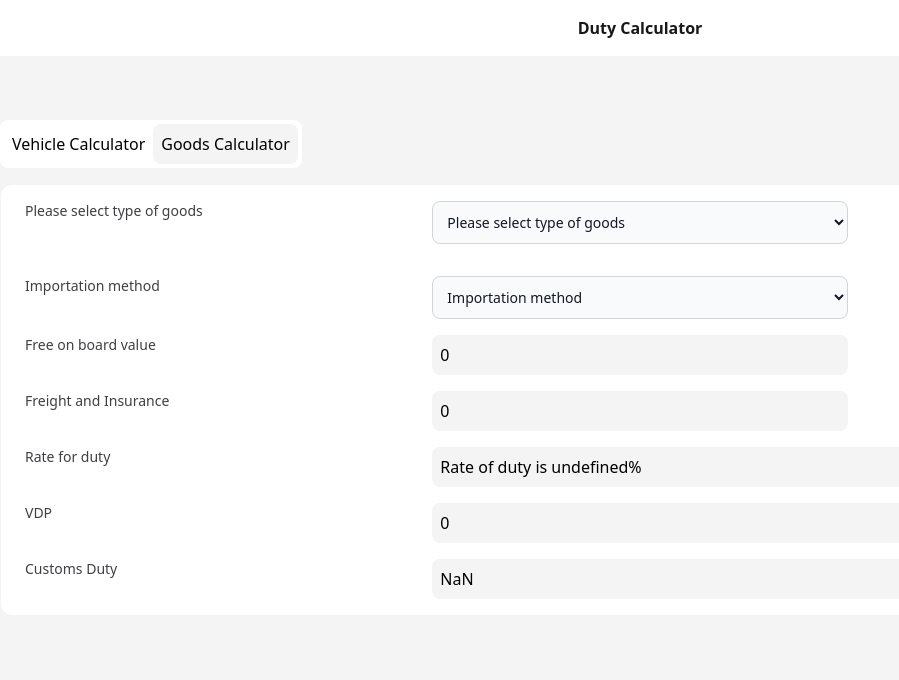
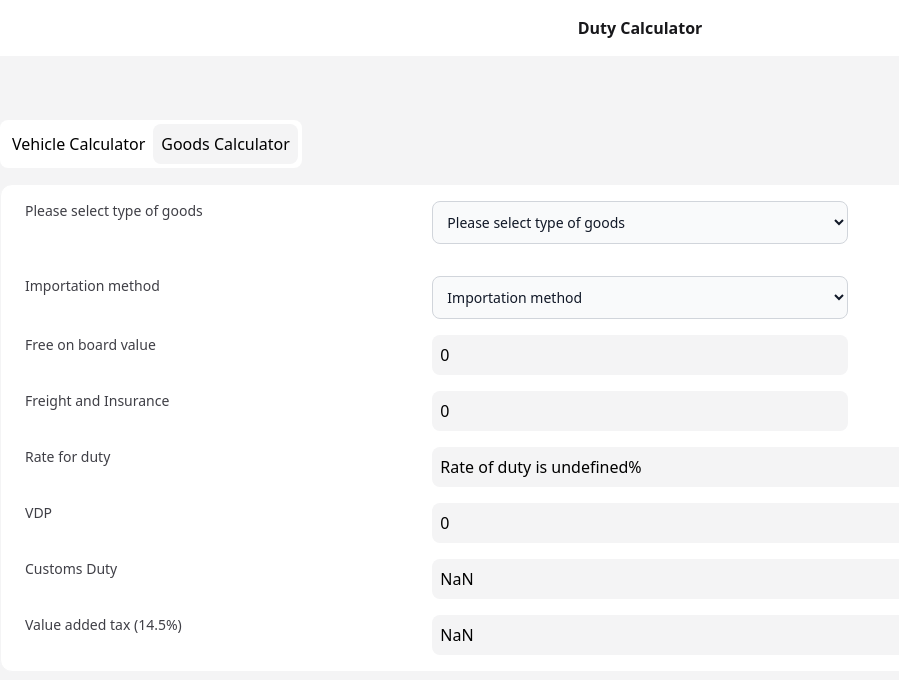
Before and after one commit to tatendabakozw/kush-research, a React (Vite) app: page / in a window 1280 px wide. Both pictures are taken after a click on the button "Goods Calculator". Shown: the top 680 px of the page, without its empty margins (0-899 px from the left). Built offline with nearby package versions, Linux system fonts and the light colour scheme.

Commit message:
fix: added VAT

```diff
--- a/src/components/goods-calculator/GoodsCalculator.tsx
+++ b/src/components/goods-calculator/GoodsCalculator.tsx
@@ -199,6 +199,34 @@ const GoodsCalculator = () => {
             />
           </div>
         </div>
+
+        {/* Value added tax (14.5%) */}
+        <div className="grid grid-cols-3">
+          <div className="col-span-1 px-2 text-sm font-medium text-zinc-700">
+            <p>Value added tax (14.5%)</p>
+          </div>
+          <div className="col-span-2 grid grid-cols-2">
+            <input
+              type="text"
+              value={
+                (((parseFloat(free_on_board_value) +
+                  parseFloat(freight_and_insurance)) *
+                  (getSingleArray(
+                    getSingleArray(goods_data.goods_type, selected_goods_type)
+                      ?.categories,
+                    selected_good
+                  )?.duty_rate /
+                    100) +
+                  (parseFloat(free_on_board_value) +
+                    parseFloat(freight_and_insurance))) *
+                  14.5) /
+                100
+              }
+              className="p-2 col-span-2 bg-zinc-100 rounded-lg "
+              placeholder="Custom duty"
+            />
+          </div>
+        </div>
       </div>
     </div>
   );
```
